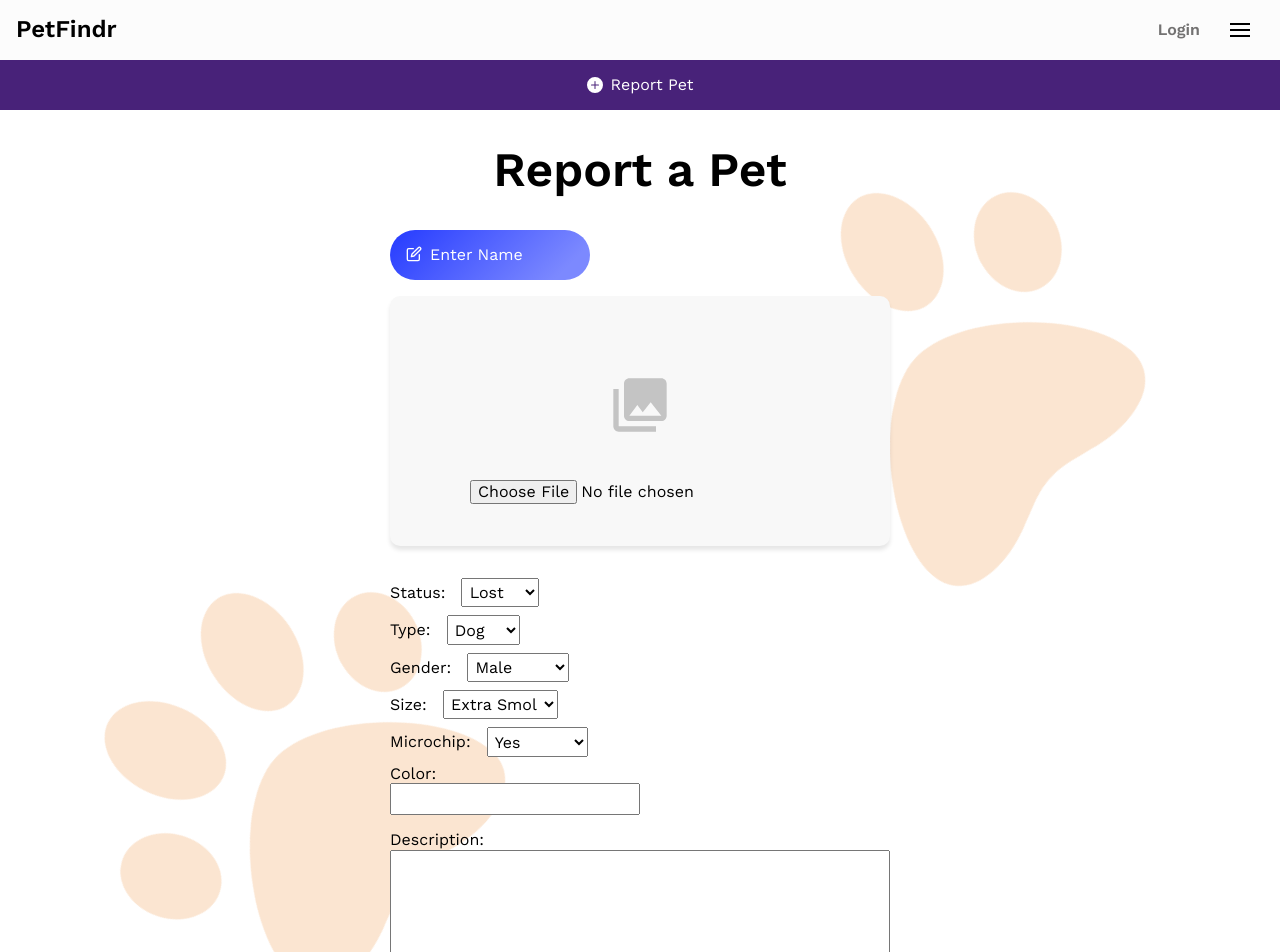
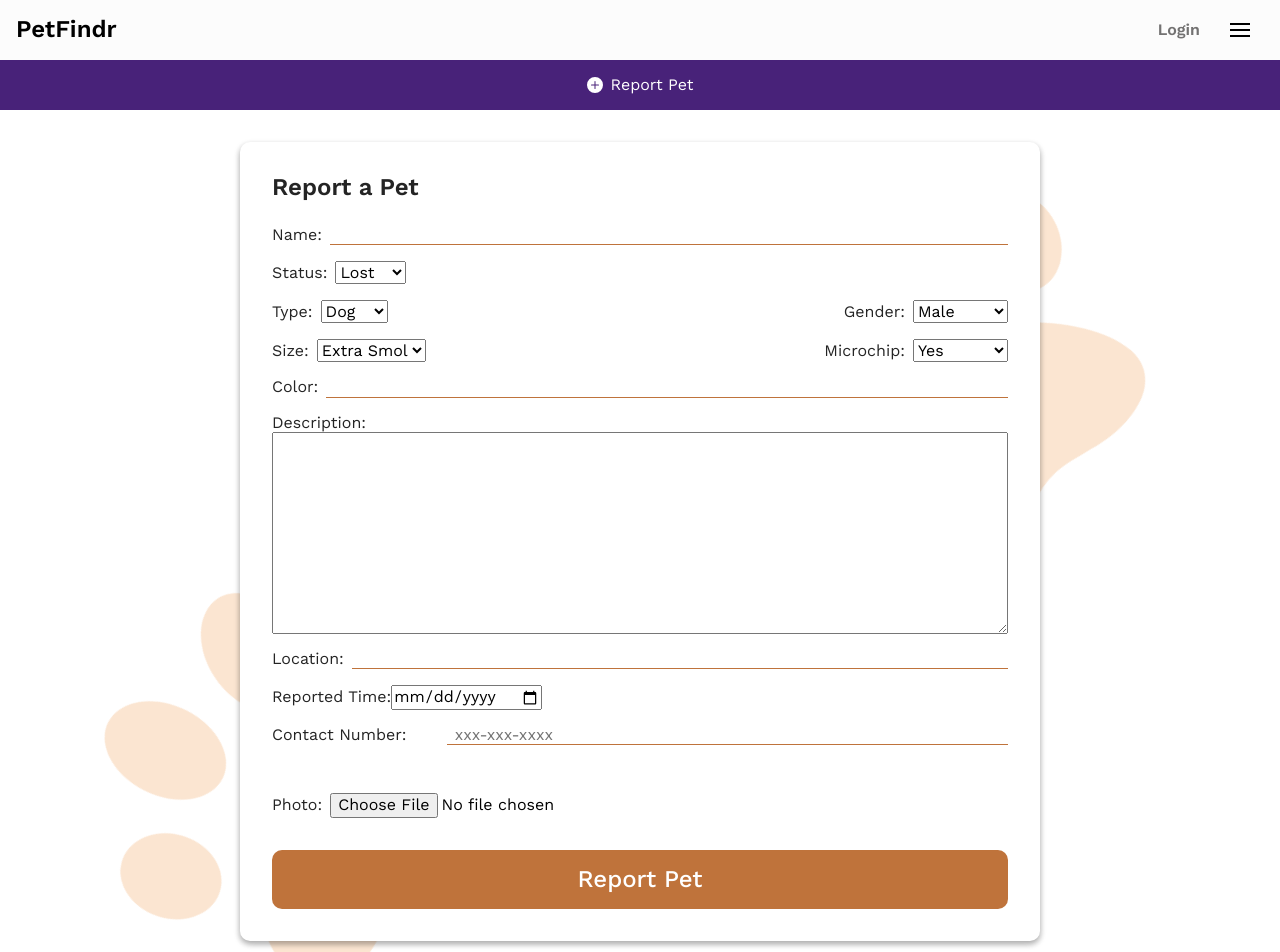
Before and after one commit to PetFindrSEI/pet-findr-frontend, a React (Create React App) app: page /report-pet in a window 1280 px wide. Shown: the top 952 px of the page. Built offline with nearby package versions, Linux system fonts and the light colour scheme; no server answers; sample sign-in values are in the browser's storage.

Commit message:
Add styling to add pets page when submitting a new pet Co-authored-by: Melissa ‘Queen of Brooklyn’ Morgan melissamorganc@gmail.com

```diff
--- a/src/components/AddPets/AddPets.js
+++ b/src/components/AddPets/AddPets.js
@@ -5,7 +5,7 @@ import { FiEdit } from 'react-icons/fi';
 import { MdPhotoLibrary } from 'react-icons/md';
 import API_URL from '../../apiUrl';
 import { FaPaw } from 'react-icons/fa';
-
+import { motion } from 'framer-motion';
 
 function AddPets({ loggedIn }) {
   const navigate = useNavigate();
@@ -63,39 +63,26 @@ function AddPets({ loggedIn }) {
 
   return (
     <div className={styles.reportContainer}>
+      <div className={styles.reportCard}>
         <h2>Report a Pet</h2>
         <form
           onSubmit={reportNewPet}
           className={styles.reportForm}
           encType='multipart/form-data'>
-        <label htmlFor='name'>
-          <FiEdit className={styles.editIcon} />
-        </label>
+          <div className={styles.textInput}>
+            <label htmlFor='name'>Name:</label>
             <input
               type='text'
               id='name'
               name='name'
               onChange={handleChange}
               value={newPet.name}
-          placeholder='Enter Name'
               className={styles.name}
               autoFocus
             />
+          </div>
 
-        <div className={styles.photoContainer}>
-          <label htmlFor='photo'>
-            <MdPhotoLibrary className={styles.photoIcon} />
-          </label>
-          <input
-            type='file'
-            id='photo'
-            name='photo'
-            accept='image/*'
-            className={styles.photo}
-          />
-        </div>
-        {/* Options */}
-        <div className={styles.options}>
+          <div className={styles.petStatus}>
             <label htmlFor='status'>
               Status:
               <select
@@ -108,6 +95,10 @@ function AddPets({ loggedIn }) {
                 <option value='Found'>Found</option>
               </select>
             </label>
+          </div>
+
+          {/* Options */}
+          <div className={styles.options}>
             <label htmlFor='type'>
               Type:
               <select
@@ -121,7 +112,7 @@ function AddPets({ loggedIn }) {
                 <option value='Other'>Other</option>
               </select>
             </label>
-          <label htmlFor='gender'>
+            <label htmlFor='gender' className={styles.gender}>
               Gender:
               <select
                 type='text'
@@ -149,7 +140,7 @@ function AddPets({ loggedIn }) {
                 <option value='XL'>Large Boi</option>
               </select>
             </label>
-          <label htmlFor='microchip'>
+            <label htmlFor='microchip' className={styles.microchip}>
               Microchip:
               <select
                 type='text'
@@ -164,6 +155,7 @@ function AddPets({ loggedIn }) {
             </label>
           </div>
 
+          <div className={styles.textInput}>
             <label htmlFor='color'>Color:</label>
             <input
               type='text'
@@ -172,6 +164,9 @@ function AddPets({ loggedIn }) {
               onChange={handleChange}
               value={newPet.color}
             />
+          </div>
+
+          <div className={styles.textArea}>
             <label htmlFor='description'>Description:</label>
             <textarea
               type='text'
@@ -179,9 +174,12 @@ function AddPets({ loggedIn }) {
               name='description'
               onChange={handleChange}
               value={newPet.description}
-          rows='15'
-          cols='50'
+              rows='10'
+              cols='10'
             />
+          </div>
+
+          <div className={styles.textInput}>
             <label htmlFor='location'>Location:</label>
             <input
               type='text'
@@ -190,6 +188,9 @@ function AddPets({ loggedIn }) {
               onChange={handleChange}
               value={newPet.location}
             />
+          </div>
+
+          <div>
             <label htmlFor='reported_time'>Reported Time:</label>
             <input
               type='date'
@@ -198,8 +199,12 @@ function AddPets({ loggedIn }) {
               onChange={handleChange}
               value={newPet.reported_time}
             />
+          </div>
 
-        <label htmlFor='phone_number'>Contact Number:</label>
+          <div className={styles.textInput}>
+            <label htmlFor='phone_number' className={styles.phoneNumber}>
+              Contact Number:
+            </label>
             <input
               type='tel'
               id='phone_number'
@@ -209,9 +214,26 @@ function AddPets({ loggedIn }) {
               pattern='[0-9]{3}-[0-9]{3}-[0-9]{4}'
               placeholder='xxx-xxx-xxxx'
             />
-        <small>Format: 123-456-7890</small>
-        <input type='submit' value='Report Pet' className={styles.submitBtn} />
+          </div>
+
+          <div className={styles.photoContainer}>
+            <label htmlFor='photo'>Photo:</label>
+            <input
+              type='file'
+              id='photo'
+              name='photo'
+              accept='image/*'
+              className={styles.photo}
+            />
+          </div>
+          <motion.input
+            type='submit'
+            value='Report Pet'
+            whileHover={{ backgroundColor: '#bb6b32' }}
+            whileTap={{ backgroundColor: '#d37d40' }}
+          />
         </form>
+      </div>
     </div>
   );
 }
--- a/src/components/AddPets/AddPets.module.css
+++ b/src/components/AddPets/AddPets.module.css
@@ -1,110 +1,115 @@
 /* Report Container */
 .reportContainer {
+  padding: 1rem;
+  /* height: 90vh; */
+  display: flex;
+  justify-content: center;
+  /* align-items: center; */
+}
+/* Card */
+.reportCard {
   display: flex;
   flex-direction: column;
+  /* border: 1px solid red; */
   padding: 2rem;
-  margin: 0 auto;
+  border-radius: 10px;
+  box-shadow: rgba(0, 0, 0, 0.16) 0px 3px 6px, rgba(0, 0, 0, 0.23) 0px 3px 6px;
+  background-color: white;
   width: 100%;
   max-width: 800px;
+  margin: 1rem auto;
 }
-/* Report H2 */
-.reportContainer h2 {
-  font-size: 3rem;
-  font-weight: 600;
-  margin: 0 auto;
-  margin-bottom: 2rem;
-}
-/* Report Form */
-.reportForm {
-  display: flex;
-  flex-direction: column;
-  width: 100%;
-  max-width: 500px;
-  margin: 0 auto;
-  justify-content: center;
-}
-/* Options */
-.options {
+.reportCard form {
   display: flex;
   flex-direction: column;
 }
-.options select {
-  margin-left: 1rem;
-  margin-bottom: 0.5rem;
-  padding: 0.2rem;
+
+/* Title */
+.reportCard h2 {
+  font-weight: 600;
+  color: #242424;
+  margin-bottom: 1.5rem;
 }
 
-/* Name */
-.reportForm .name {
-  background: linear-gradient(135deg, #1028ff -20.64%, #7c89ff 85.66%);
-  width: 200px;
-  padding: 1rem 2rem;
-  padding-left: 2.5rem;
-  border: none;
-  border-radius: 50px;
-  color: white;
-  /* margin-left: 9rem; */
+/* Labels */
+.reportCard form label {
+  color: #242424;
+}
+
+/* Each Individual Model Option */
+.reportCard form div {
   margin-bottom: 1rem;
 }
-
-/* Name ::placeholder */
-.reportForm .name::placeholder {
-  color: white;
+/* TextArea */
+.textArea {
+  display: flex;
+  flex-direction: column;
 }
-.reportForm .name:focus {
+/* Any full div that is a text input */
+.reportCard form .textInput {
+  width: 100%;
+  display: flex;
+}
+.reportCard form .textArea textarea {
+  padding: 0.5rem;
+}
+/* All Inputs Type Text */
+.reportCard form input[type='text'],
+.reportCard form input[type='tel'] {
+  padding: 0 0.5rem;
+  width: 100%;
+  margin-left: 0.5rem;
+  border: none;
+  border-bottom: 1px solid #bf733b;
+  color: #242424;
+}
+.reportCard form input[type='text']:focus,
+.reportCard form input[type='tel']:focus {
   outline: none;
 }
 
-/* Pencil Edit Icon */
-.editIcon {
-  position: absolute;
-  margin-top: 1rem;
-  margin-left: 1rem;
-  color: white;
-}
-.reportForm .photoContainer {
-  width: 100%;
-  max-width: 500px;
-  height: 250px;
-  border-radius: 10px;
-  background: #f8f8f8;
-  box-shadow: 0px 4px 4px rgba(0, 0, 0, 0.1);
-  margin-bottom: 2rem;
-}
-.reportForm .photo {
-  width: 500px;
-  height: 250px;
-  border-radius: 10px;
-  cursor: pointer;
-  padding-left: 5rem;
-  padding-top: 11.5rem;
+/* All Select, date Inputs */
+.reportCard form div select {
+  margin-left: 0.5rem;
 }
 
-/* Photo Icon */
-.photoIcon {
-  position: absolute;
-  font-size: 4rem;
-  margin-left: calc(250px - 2rem);
-  margin-top: calc(125px - 3rem);
-  color: #c4c4c4;
-  cursor: pointer;
+/* Options */
+.reportCard form .options {
+  display: grid;
+  grid-template-columns: 1fr 1fr;
+  grid-template-rows: 1fr 1fr;
+  grid-row-gap: 1rem;
 }
 
-/* Inputs */
-.reportForm input {
-  width: 250px;
-  padding: 0.3rem 0.5rem;
-  margin-bottom: 1rem;
+/* Gender and Microchip */
+.reportCard form .options .gender,
+.reportCard form .options .microchip {
+  justify-self: end;
 }
-/* TextArea */
-.reportForm textarea {
-  width: 100%;
-  max-width: 500px;
-  margin-bottom: 1rem;
+
+/* Phone Number */
+.reportCard form .phoneNumber {
+  width: 220px;
+}
+
+/* Photo */
+.reportCard form .photoContainer {
+  margin: 2rem 0;
+}
+.reportCard form .photoContainer input {
+  margin-left: 0.5rem;
 }
 
 /* Submit Button */
-.submitBtn {
-  width: fit-content;
-  padding: 0.3rem;
+.reportCard form input[type='submit'] {
+  height: fit-content;
+  width: 100%;
+  color: white;
+  background-color: #bf733b;
+  border: none;
+  border-radius: 10px;
+  padding: 1rem 0;
+  font-size: 1.5rem;
+  font-weight: 500;
+  cursor: pointer;
 }
```
Lines whose indentation alone changed are shown as unchanged.
